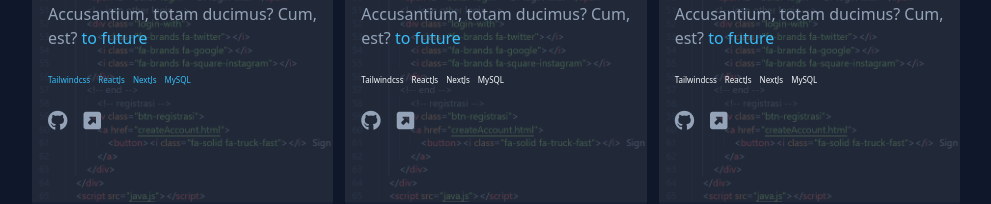
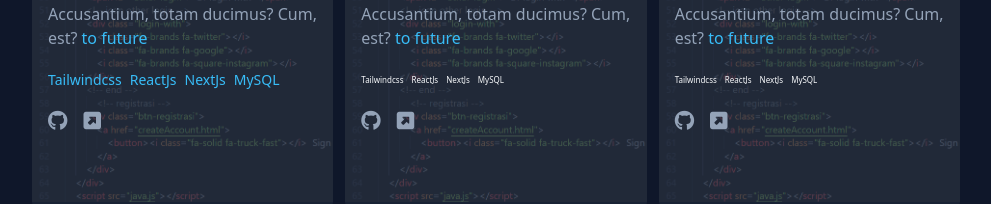
Before and after one commit to Hasanudiin/Hasanudiin.github.io, a website: page index.html in a window 1280 px wide. Shown: the part 1601-1805 px from the top of the page, without its empty margins (144-1135 px from the left). Drawn offline with Linux system fonts and the light colour scheme.

Commit message:
rubah lagi

```diff
--- a/index.html
+++ b/index.html
@@ -236,10 +236,10 @@
                         elit.<span class="text-sky-400">Project</span> Accusantium, totam ducimus?
                         Cum, est? <span class="text-sky-400">to future</span></p>
                     <div class="flex justify-start space-x-2">
-                        <span class="text-sm text-sky-400 sm:text-[8px] md:text-[12px]">Tailwindcss</span>
-                        <span class="text-sm text-sky-400 sm:text-[8px] md:text-[12px]">ReactJs</span>
-                        <span class="text-sm text-sky-400 sm:text-[8px] md:text-[12px]">NextJs</span>
-                        <span class="text-sm text-sky-400 sm:text-[8px] md:text-[12px]">MySQL</span>
+                        <span class="text-sm text-sky-400 sm:text-[8px] md:text-sm">Tailwindcss</span>
+                        <span class="text-sm text-sky-400 sm:text-[8px] md:text-sm">ReactJs</span>
+                        <span class="text-sm text-sky-400 sm:text-[8px] md:text-sm">NextJs</span>
+                        <span class="text-sm text-sky-400 sm:text-[8px] md:text-sm">MySQL</span>
                     </div>
                     <div class="flex mt-2 justify-start items-end space-x-4">
                         <a href="" class="text-slate-400 hover:text-sky-400 z-10"><i
```
